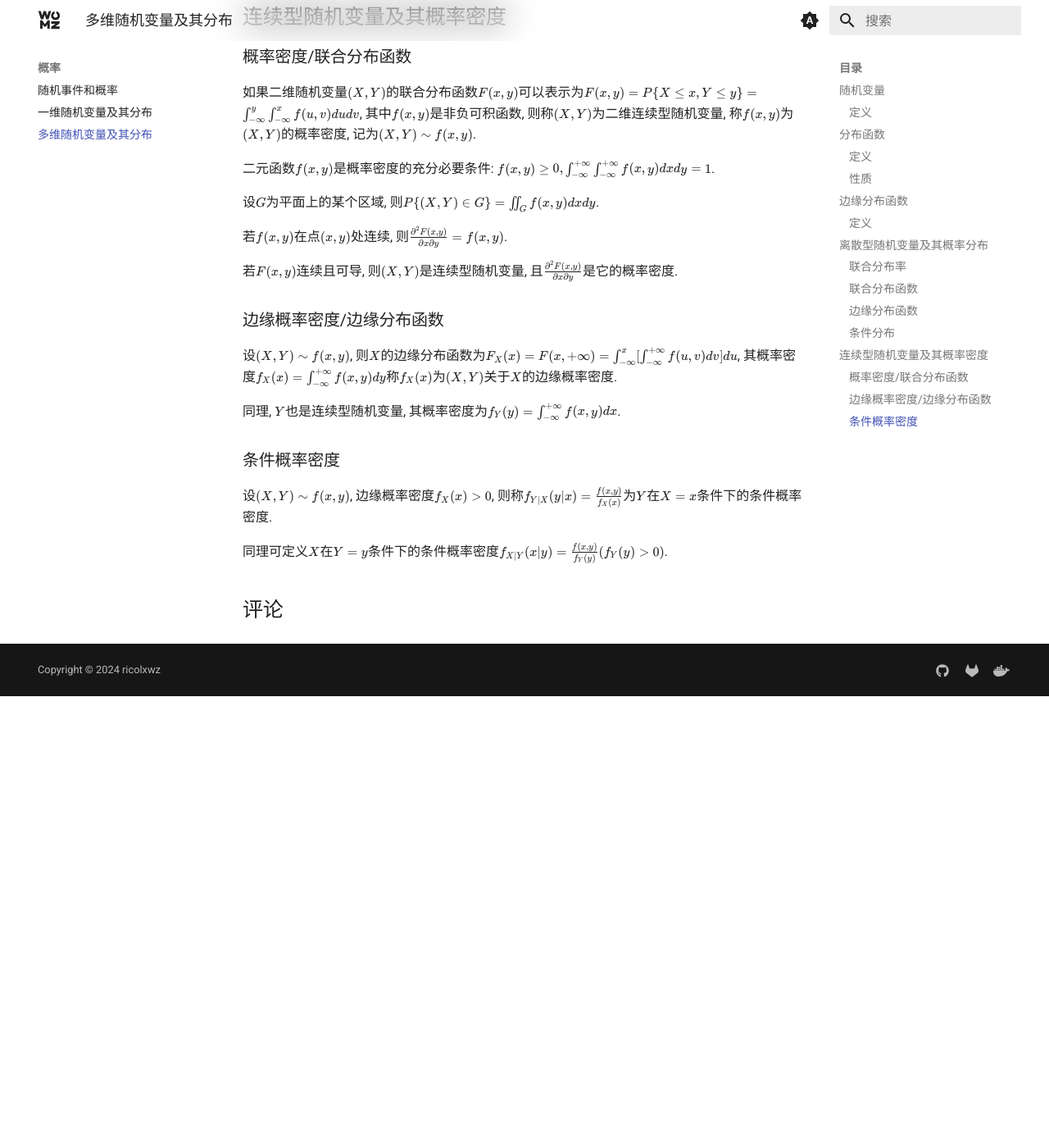
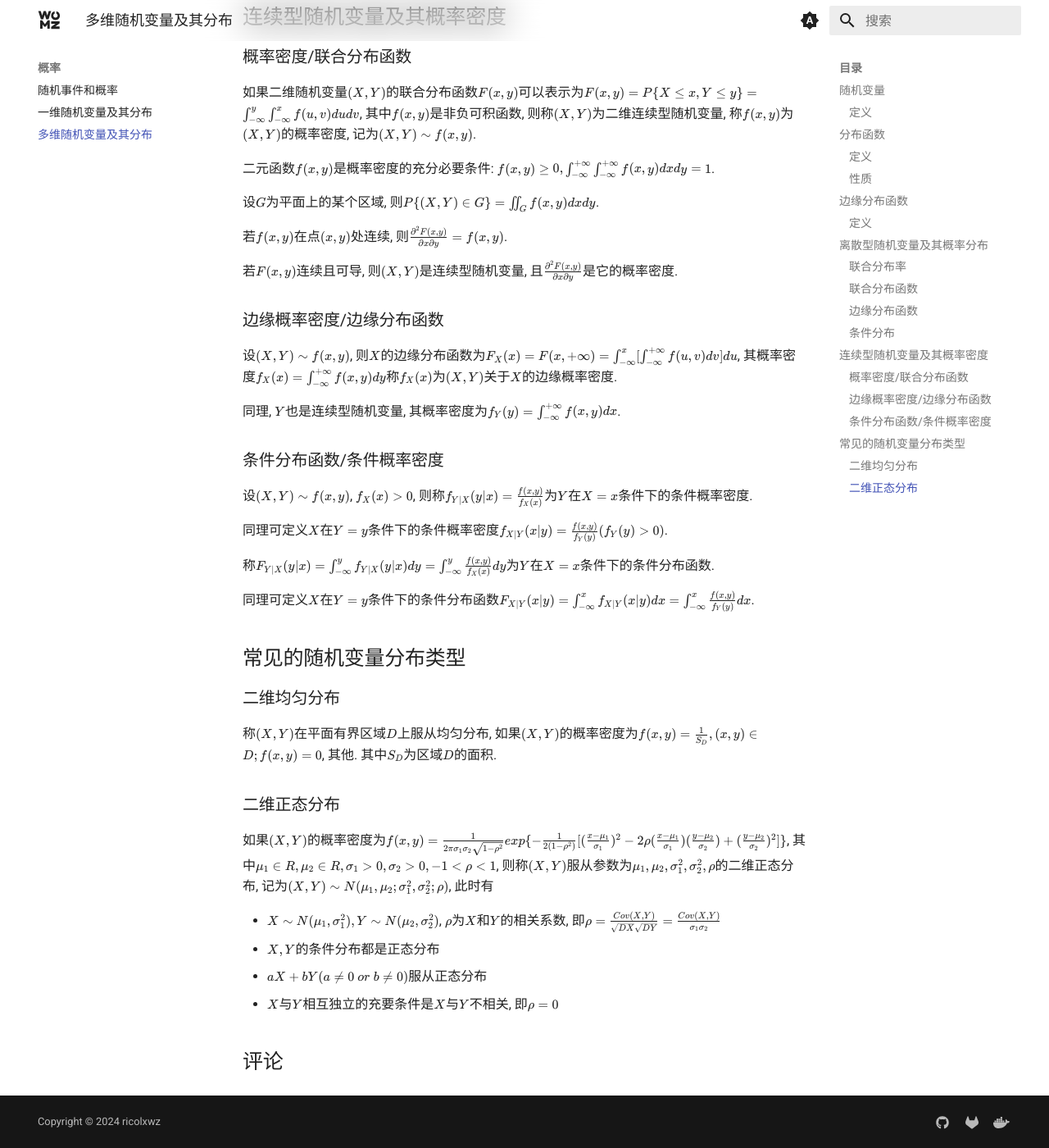
Before and after one commit to sigmax01/ml, an MkDocs documentation site: the page built from docs/概率/多维随机变量及其分布.md, in a window 1280 px wide and 1400 px high, scrolled down 2388 px. Shown: the whole window at 82% size. Built offline with MkDocs 1.6.1 and Material for MkDocs 9.7.7, drawn with Linux system fonts in a browser that asks for light colours; comment, search, counter and statistics services are not loaded; before the commit the page ends 3237 px from its top, so only the background shows below that; some of the changed text lies outside the part shown.

```diff
--- a/docs/概率/多维随机变量及其分布.md
+++ b/docs/概率/多维随机变量及其分布.md
@@ -94,8 +94,27 @@
 
 同理, $Y$也是连续型随机变量, 其概率密度为$f_Y(y)=\int_{-\infty}^{+\infty}f(x, y)dx$.
 
-### 条件概率密度
+### 条件分布函数/条件概率密度
 
-设$(X, Y)\sim f(x, y)$, 边缘概率密度$f_X(x)>0$, 则称$f_{Y|X}(y|x)=\frac{f(x, y)}{f_X(x)}$为$Y$在$X=x$条件下的条件概率密度.
+设$(X, Y)\sim f(x, y)$, $f_X(x)>0$, 则称$f_{Y|X}(y|x)=\frac{f(x, y)}{f_X(x)}$为$Y$在$X=x$条件下的条件概率密度.
 
 同理可定义$X$在$Y=y$条件下的条件概率密度$f_{X|Y}(x|y)=\frac{f(x, y)}{f_Y(y)}(f_Y(y)>0)$.
+
+称$F_{Y|X}(y|x)=\int^y_{-\infty}f_{Y|X}(y|x)dy=\int^y_{-\infty}\frac{f(x, y)}{f_X(x)}dy$为$Y$在$X=x$条件下的条件分布函数.
+
+同理可定义$X$在$Y=y$条件下的条件分布函数$F_{X|Y}(x|y)=\int^x_{-\infty}f_{X|Y}(x|y)dx=\int_{-\infty}^x\frac{f(x, y)}{f_Y(y)}dx$.
+
+## 常见的随机变量分布类型
+
+### 二维均匀分布
+
+称$(X, Y)$在平面有界区域$D$上服从均匀分布, 如果$(X, Y)$的概率密度为$f(x, y)=\frac{1}{S_D}, (x, y)\in D; f(x, y)=0$, 其他. 其中$S_D$为区域$D$的面积.
+
+### 二维正态分布
+
+如果$(X, Y)$的概率密度为$f(x, y)=\frac{1}{2\pi\sigma_1\sigma_2\sqrt{1-\rho^2}}exp\{-\frac{1}{2(1-\rho^2)}[(\frac{x-\mu_1}{\sigma_1})^2-2\rho(\frac{x-\mu_1}{\sigma_1})(\frac{y-\mu_2}{\sigma_2})+(\frac{y-\mu_2}{\sigma_2})^2]\}$, 其中$\mu_1\in R, \mu_2\in R, \sigma_1>0, \sigma_2>0, -1<\rho<1$, 则称$(X, Y)$服从参数为$\mu_1, \mu_2, \sigma_1^2, \sigma_2^2, \rho$的二维正态分布, 记为$(X, Y)\sim N(\mu_1, \mu_2; \sigma_1^2, \sigma_2^2; \rho)$, 此时有
+
+- $X\sim N(\mu_1, \sigma_1^2), Y\sim N(\mu_2, \sigma_2^2)$, $\rho$为$X$和$Y$的相关系数, 即$\rho=\frac{Cov(X, Y)}{\sqrt{DX}\sqrt{DY}}=\frac{Cov(X, Y)}{\sigma_1\sigma_2}$
+- $X, Y$的条件分布都是正态分布
+- $aX+bY(a\neq 0\ or\ b\neq 0)$服从正态分布
+- $X$与$Y$相互独立的充要条件是$X$与$Y$不相关, 即$\rho=0$
```
Also changed, not shown: other parts of docs/概率/多维随机变量及其分布.md (+1 -1 lines).
